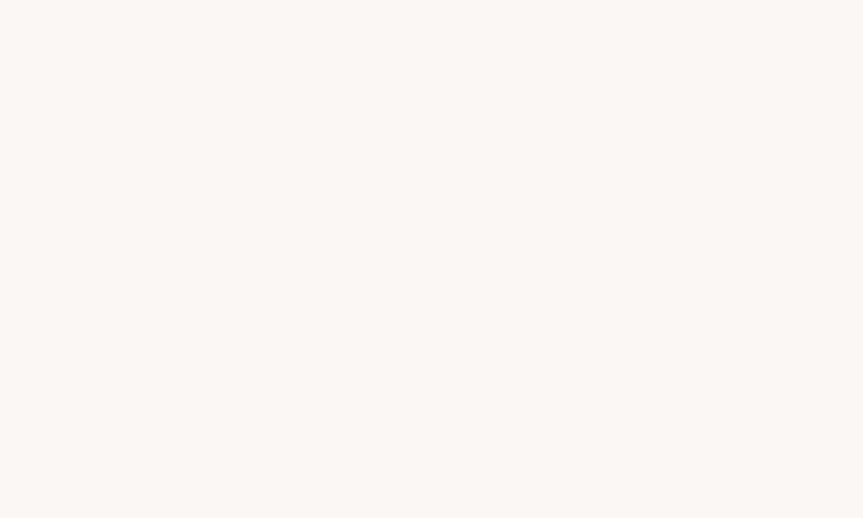
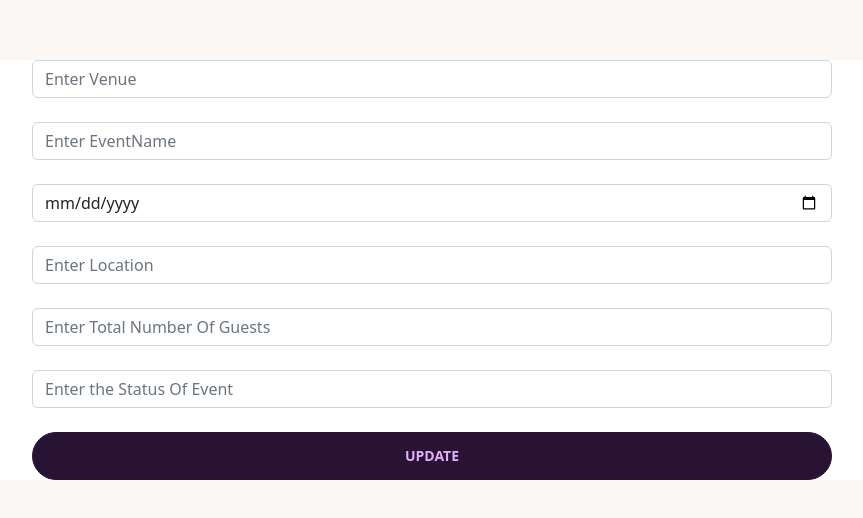
Before and after one commit to shongie/Event-Management-System, a React (Create React App) app in the folder frontend/: page /edir in a window 1280 px wide. Before the commit this address had no page. Shown: the part 180-698 px from the top of the page, without its empty margins (208-1071 px from the left). Built offline with nearby package versions, Linux system fonts and the light colour scheme.

Commit message:
funtionality

```diff
--- a/frontend/src/App.js
+++ b/frontend/src/App.js
@@ -5,18 +5,20 @@ import View from './components/view/view';
 import Profile from './components/profile/profile';
 import History from './components/history/history';
 import Add from "./components/manage/add";
+import Edit from "./components/manage/edit";
 
 import "./App.css";
 import Dashboard from "./components/dashboard/dashboard";
 
 function App() {
   return (
-    <div data-theme="cupcake">
+    <div >
 
       <Router>
         <Routes>
         {/* <Route path='/' element={<Manage />} /> */}
           <Route path="/create" element={<Add />} />
+          <Route path="/edir" element={<Edit />} />
           <Route path="/" element={<Dashboard />}></Route>
           <Route path="manage" element={<Manage/>}></Route>
           <Route path="view" element={<View/>}></Route>
--- a/frontend/src/components/history/history.js
+++ b/frontend/src/components/history/history.js
@@ -4,7 +4,7 @@ import React from "react";
 function history() {
   return (
 
-    <div className=" min-h-screen tb mb-8 mt-8">
+    <div className=" min-h-screen tb mb-8 mt-8 color">
     <div className="overflow-x-auto">
       <h2 className="heading text-center text-5xl mb-8 mt-4">History Of Events</h2>
     </div>
--- /dev/null
+++ b/frontend/src/components/manage/add.css
@@ -0,0 +1,3 @@
+.color{
+    background: linear-gradient(#00203fff, #adefd1ff);
+}
--- a/frontend/src/components/manage/add.js
+++ b/frontend/src/components/manage/add.js
@@ -34,8 +34,9 @@ function Add() {
         history ("/");
     }
 
-    return <div>
-        <Form className="d-grid gap-2" style={{ margin: "15rem" }}  onSubmit={handleSubmit}>
+    return <div className='color min-h-screen'>
+
+        <Form className="d-grid gap-2 " style={{ margin: "15rem" }}  onSubmit={handleSubmit}>
             <Form.Group className="mb-3" controlId ="Venue">
             <Form.Control type="text" placeholder="Enter Venue" required onChange={(e) => setVenue(e.target.value)}>
             </Form.Control>
--- /dev/null
+++ b/frontend/src/components/manage/edit.js
@@ -0,0 +1,89 @@
+import React, { useState, useEffect } from 'react';
+import { Button, Form } from 'react-bootstrap';
+import "bootstrap/dist/css/bootstrap.min.css";
+import { useNavigate } from 'react-router-dom';
+import { Events } from '../events';
+
+function Edit() {
+
+    const [Venue, setVenue] = useState('');
+    const [EventName, setEventName] = useState('');
+    const [DateOfEvent, setDateOfEvent] = useState('');
+    const [LocationOfEvent, setLocationOfEvent] = useState('');
+    const [TotalNumberOfGuests, setTotalNumberOfGuests] = useState('');
+    const [StatusOfEvent, setStatusOfEvent] = useState('');
+    const [id, setId] = useState('');
+
+    let history = useNavigate();
+
+    var index = Events.map(function (e) {
+        return e.id
+    })
+
+    const handleSubmit = (e) => {
+        e.preventDefault();
+
+        let a = Events[index];
+        a.Venue = Venue;
+        a.EventName = EventName;
+        a.DateOfEvent = DateOfEvent;
+        a.LocationOfEvent = LocationOfEvent;
+        a.TotalNumberOfGuests = TotalNumberOfGuests;
+        a.StatusOfEvent = StatusOfEvent;
+
+
+        history("/");
+    }
+    useEffect(() =>{
+        setVenue(localStorage.getItem('Venue'));
+        setEventName(localStorage.getItem('EventName'));
+        setDateOfEvent(localStorage.getItem('DateOfEvent'));
+        setLocationOfEvent(localStorage.getItem('LocationOfEvent'));
+        setTotalNumberOfGuests(localStorage.getItem('TotalNumberOfGuests'));
+        setStatusOfEvent(localStorage.getItem('StatusOfEvent'));
+        setId(localStorage.getItem('Id'));
+    },[])
+
+    return (
+        <Form className="d-grid gap-2 " style={{ margin: "15rem" }}  onSubmit={handleSubmit}>
+            <Form.Group className="mb-3" controlId ="Venue">
+            <Form.Control type="text" placeholder="Enter Venue" value={Venue} required onChange={(e) => setVenue(e.target.value)}>
+            </Form.Control>
+            </Form.Group>
+
+            <Form.Group className="mb-3" controlId ="EventName">
+            <Form.Control type="text" placeholder="Enter EventName" value={EventName} required onChange={(e) => setEventName(e.target.value)}>
+            </Form.Control>
+            </Form.Group>
+
+            <Form.Group className="mb-3" controlId ="DateOfEvent">
+            <Form.Control type="date" placeholder="Enter Date of Event" value={DateOfEvent}  required onChange={(e) => setDateOfEvent(e.target.value)}>
+            </Form.Control>
+            </Form.Group>
+
+
+            <Form.Group className="mb-3" controlId ="LocationOfEvent">
+            <Form.Control type="text" placeholder="Enter Location" value={LocationOfEvent}  required onChange={(e) => setLocationOfEvent(e.target.value)}>
+            </Form.Control>
+            </Form.Group>
+
+
+            <Form.Group className="mb-3" controlId ="TotalNumberOfGuests">
+            <Form.Control type="number" placeholder="Enter Total Number Of Guests" value={TotalNumberOfGuests} required onChange={(e) => setTotalNumberOfGuests(e.target.value)}>
+            </Form.Control>
+            </Form.Group>
+
+
+            <Form.Group className="mb-3" controlId ="StatusOfEvent">
+            <Form.Control type="text" placeholder="Enter the Status Of Event" value={StatusOfEvent} required onChange={(e) => setStatusOfEvent(e.target.value)}>
+            </Form.Control>
+            </Form.Group>
+
+
+            <Button  type ="Submit">Update</Button>
+        </Form>
+    )
+
+
+}
+export default Edit;
--- a/frontend/src/components/manage/manage.css
+++ b/frontend/src/components/manage/manage.css
@@ -0,0 +1,3 @@
+.color{
+    background: linear-gradient(#00203fff, #adefd1ff);
+}
--- a/frontend/src/components/manage/manage.js
+++ b/frontend/src/components/manage/manage.js
@@ -17,10 +17,21 @@ function Manage() {
       Events.splice(index, 1); // will delete at that particular index
 
       history('/');
+
+      const handleEdit = (id, Venue, EventName, DateOfEvent, LocationOfEvent, TotalNumberOfGuests, StatusOfEvent) =>{
+        localStorage.setItem('Venue', Venue);
+        localStorage.setItem('EventName', EventName);
+        localStorage.setItem('DateOfEvent', DateOfEvent);
+        localStorage.setItem('LocationOfEvent', LocationOfEvent);
+        localStorage.setItem('TotalNumberOfGuests', TotalNumberOfGuests);
+        localStorage.setItem('StatusOfEvent', StatusOfEvent);
+        localStorage.setItem('Id', id);
+
+    }
   }
 
   return (
-    <div className="min-h-screen" >
+    <div className="min-h-screen color" >
         <Fragment>
           <div style={{ margin: "1-rem" }}>
           <div className="overflow-x-auto">
@@ -69,7 +80,7 @@ function Manage() {
                           </td>
                           <td>
                             <Link to={`edit`}>
-                              <Button onClick={() => alert(item.id)} >Edit</Button>
+                              <Button onClick={() => handleEdit(item.id, item.Venue, item.EventName, item.Date, item.Location, item.TotalNumberOfGuests, item.StatusOfEvent)} >Edit</Button>
                             </Link>
                             &nbsp;
                             <Button onClick={() => handleDelete(item.id)} >DELETE</Button>
```
Also changed, not shown: 1 other file (tests, documents, lock files or other folders).
